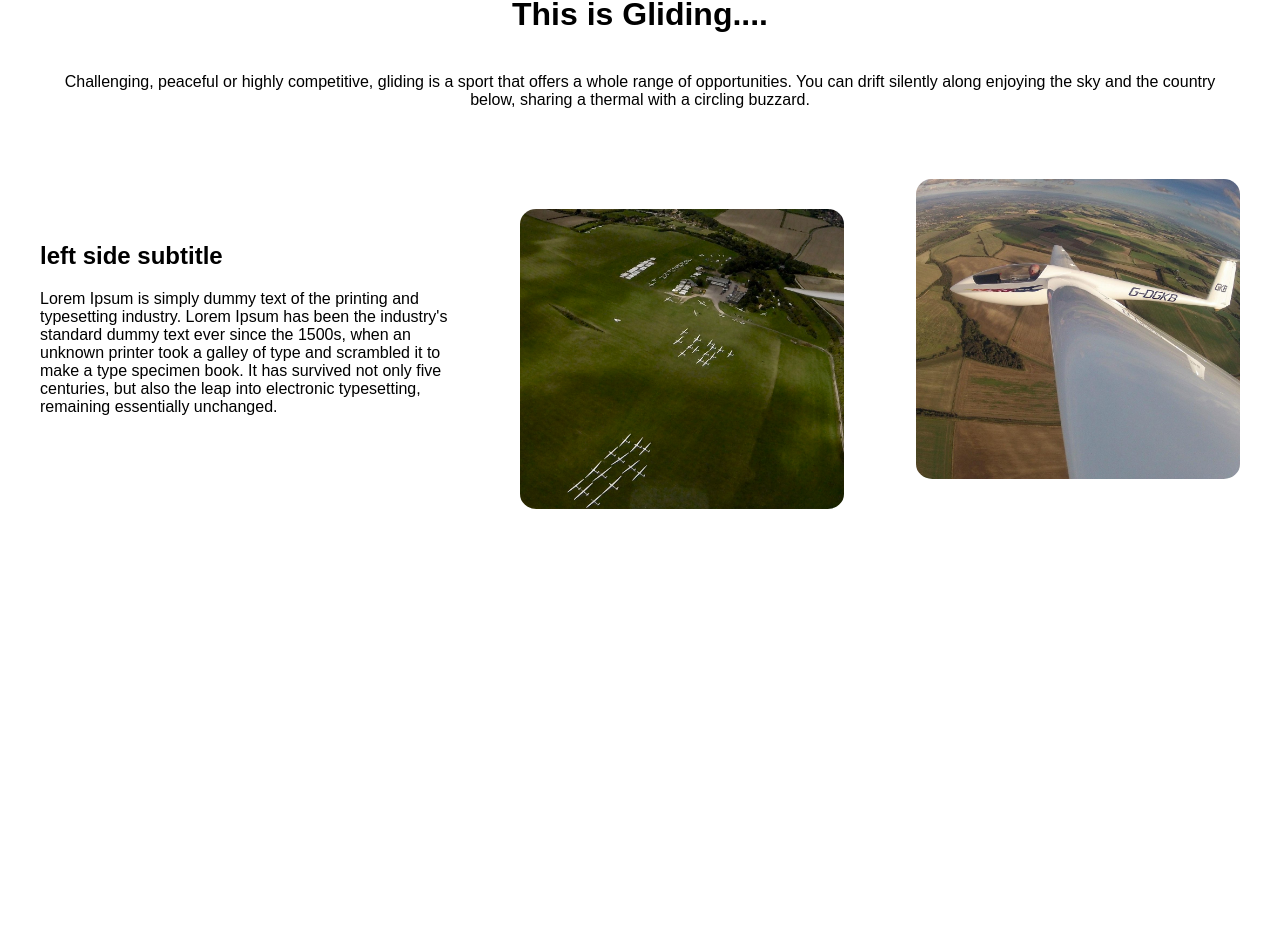
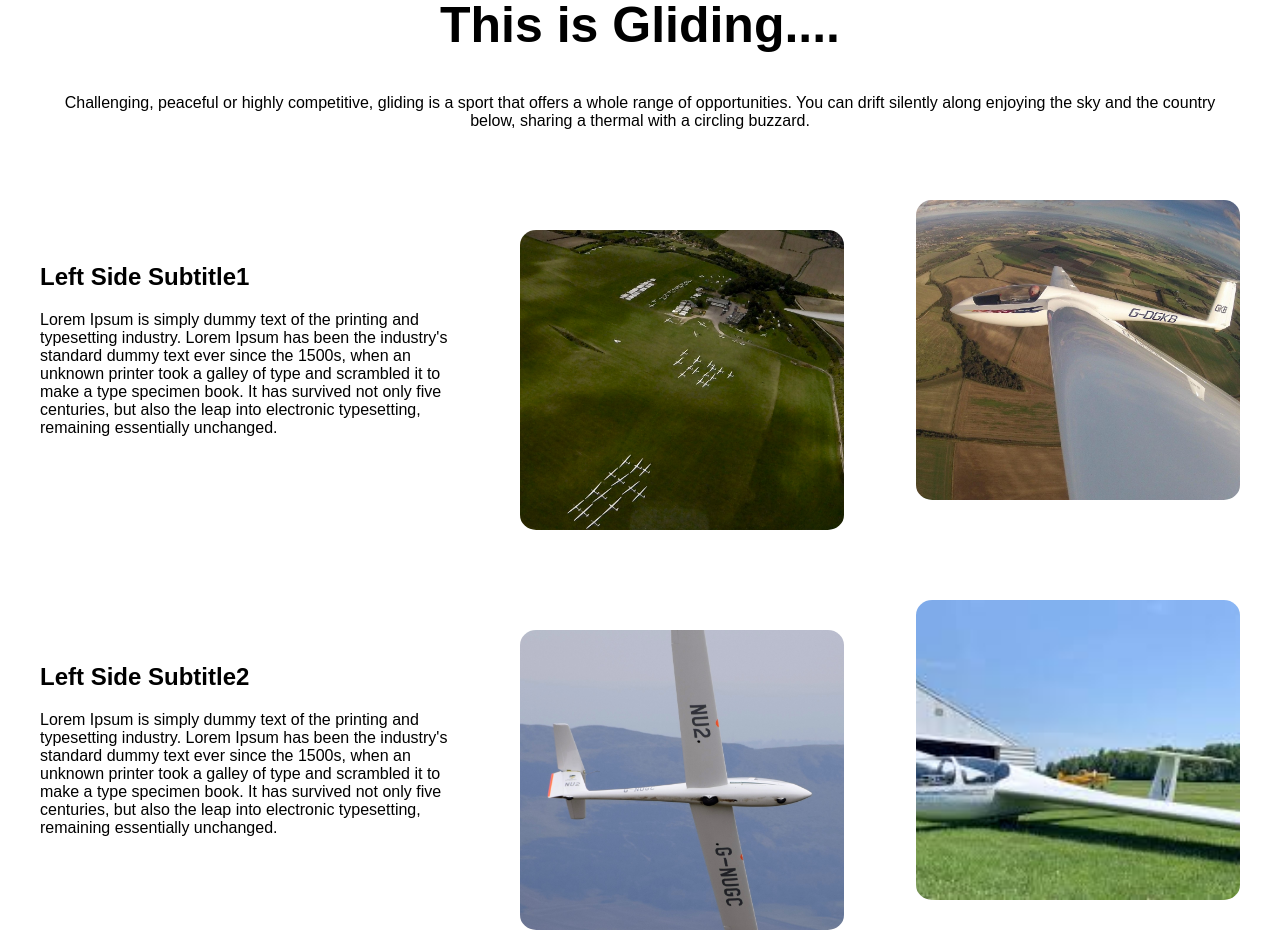
Before and after one commit to LingJIang9/TheMandalorian, a React (Vite) app: page / in a window 1280 px wide. Shown: the part 509-1461 px from the top of the page. Before the commit the page ends 1048 px from the top, so only its background shows below. Built offline with nearby package versions, Linux system fonts and the light colour scheme.

Commit message:
component IntroductionData added, to make it dynamic

```diff
--- a/src/components/Introduction.css
+++ b/src/components/Introduction.css
@@ -4,6 +4,7 @@
 
 .introduction h1 {
   margin-bottom: 40px;
+  font-size: 50px;
 }
 
 .introduction1 {
--- a/src/components/Introduction.jsx
+++ b/src/components/Introduction.jsx
@@ -1,7 +1,9 @@
+import "./Introduction.css";
+import IntroductionData from "../components/IntroductionData.jsx";
 import gliding1 from "../assets/gliding1.jpeg";
 import gliding2 from "../assets/gliding2.jpeg";
-import "../components/Introduction.css";
-
+import gliding3 from "../assets/gliding3.jpeg";
+import gliding4 from "../assets/gliding4.jpeg";
 function Introduction() {
   return (
     <div className="introduction">
@@ -12,23 +14,30 @@ function Introduction() {
         enjoying the sky and the country below, sharing a thermal with a
         circling buzzard.
       </p>
-      <div className="introduction1">
-        <div className="left-text">
-          <h2>left side subtitle</h2>
-          <p>
-            Lorem Ipsum is simply dummy text of the printing and typesetting
+      {/* component1 */}
+      <IntroductionData
+        title="Left Side Subtitle1"
+        text="Lorem Ipsum is simply dummy text of the printing and typesetting
             industry. Lorem Ipsum has been the industry's standard dummy text
             ever since the 1500s, when an unknown printer took a galley of type
             and scrambled it to make a type specimen book. It has survived not
             only five centuries, but also the leap into electronic typesetting,
-            remaining essentially unchanged.
-          </p>
-        </div>
-        <div className="right-img">
-          <img src={gliding1} alt="img"></img>
-          <img src={gliding2} alt="img"></img>
-        </div>
-      </div>
+            remaining essentially unchanged."
+        image1={gliding1}
+        image2={gliding2}
+      />
+      {/* component2 */}
+      <IntroductionData
+        title="Left Side Subtitle2"
+        text="Lorem Ipsum is simply dummy text of the printing and typesetting
+            industry. Lorem Ipsum has been the industry's standard dummy text
+            ever since the 1500s, when an unknown printer took a galley of type
+            and scrambled it to make a type specimen book. It has survived not
+            only five centuries, but also the leap into electronic typesetting,
+            remaining essentially unchanged."
+        image1={gliding3}
+        image2={gliding4}
+      />
     </div>
   );
 }
--- /dev/null
+++ b/src/components/IntroductionData.jsx
@@ -0,0 +1,26 @@
+import "./Introduction.css";
+import { Component } from "react";
+
+class IntroductionData extends Component {
+  constructor(props) {
+    super(props);
+  }
+  state = {};
+
+  render() {
+    return (
+      <div className="introduction1">
+        <div className="left-text">
+          <h2>{this.props.title}</h2>
+          <p>{this.props.text}</p>
+        </div>
+        <div className="right-img">
+          <img src={this.props.image1} alt="img"></img>
+          <img src={this.props.image2} alt="img"></img>
+        </div>
+      </div>
+    );
+  }
+}
+
+export default IntroductionData;
--- a/src/components/Navbar.jsx
+++ b/src/components/Navbar.jsx
@@ -1,4 +1,4 @@
-import "../components/Navbar.css";
+import "./Navbar.css";
 import React, { useState } from "react"; // Import React and useState
 
 function Navbar() {
```
Also changed, not shown: .eslintrc.cjs, src/assets/gliding3.jpeg (added), src/assets/gliding4.jpeg (added).
